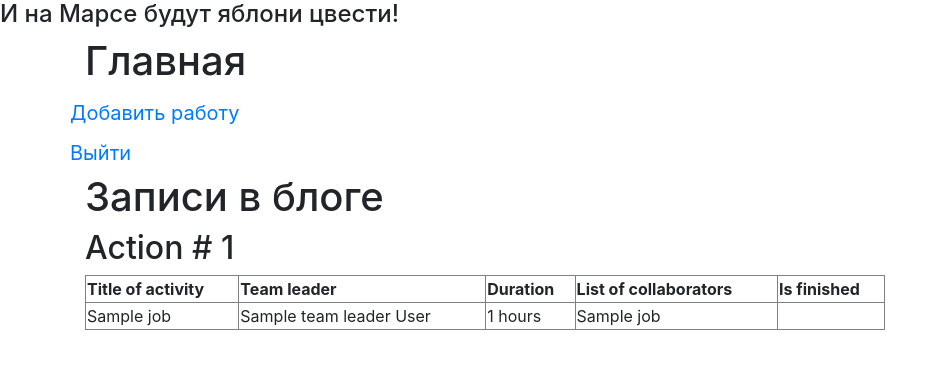
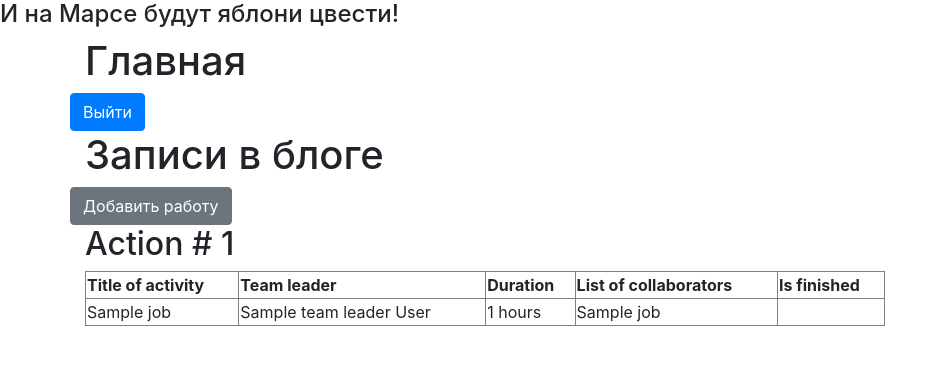
Before and after one commit to Vovadoes/Flask, a Flask app: template templates/main.html in a window 1280 px wide. Shown: the part 82-451 px from the top of the page, without its empty margins (0-947 px from the left). Run offline with Flask 2, Linux system fonts and the light colour scheme; a user stored in the database is signed in; tables that the repository leaves empty hold one stand-in row (values such as "Sample post"); the template is opened without the code that fills it: most values are stand-ins (such as "Sample title", 1, 10 or a date in 2020); some libraries are stand-ins or nearby versions.

Commit message:
Добавим кнопки

```diff
--- a/forms/JobForm.py
+++ b/forms/JobForm.py
@@ -12,4 +12,4 @@ class JobFormValidate(FlaskForm):
 
 class JobFormNoValidate(FlaskForm):
     is_finished = wtforms.BooleanField('is_finished')
-    submit = wtforms.SubmitField('Войти')
+    submit = wtforms.SubmitField('Добавить')
--- a/main.py
+++ b/main.py
@@ -3,6 +3,7 @@ import datetime
 from flask import Flask, request, make_response, session, render_template
 from flask_login import LoginManager, login_user, login_required, logout_user, current_user
 from flask_wtf import CSRFProtect
+from werkzeug.exceptions import abort
 from werkzeug.utils import redirect
 
 from data import db_session
@@ -129,6 +130,7 @@ def add_job():
 
 
 @app.route('/change_job/<int:job_id>', methods=['GET', 'POST'])
+@login_required
 def change_job(job_id: int):
     db_sess = db_session.create_session()
     forms_no_validate = JobFormNoValidate()
@@ -154,6 +156,21 @@ def change_job(job_id: int):
                                forms_no_validate=forms_no_validate, forms_validate=forms_validate)
 
 
+@app.route('/job_delete/<int:job_id>', methods=['GET', 'POST'])
+@login_required
+def job_delete(job_id):
+    db_sess = db_session.create_session()
+    job = db_sess.query(Job).filter(Job.id == job_id).first()
+    if job.team_leader is None or current_user.get_id() != str(job.team_leader):
+        print("job user error")
+        print(f"{job.team_leader=} {current_user.get_id()=}")
+    if job:
+        db_sess.delete(job)
+        db_sess.commit()
+    else:
+        abort(404)
+    return redirect('/')
+
 
 if __name__ == '__main__':
     global_init("db/db.db")
--- a/templates/main.html
+++ b/templates/main.html
@@ -3,18 +3,20 @@
     <h1>Главная</h1>
     {% if current_user.is_authenticated %}
         <div class="row">
-            <a class="navbar-brand" href="/add_job">Добавить работу</a>
-        </div>
-        <div class="row">
-            <a class="navbar-brand" href="/logout">Выйти</a>
+            <a class="btn btn-primary" href="/logout">Выйти</a>
         </div>
     {% else %}
         <p>
-            <a class="btn btn-primary " href="/register">Зарегистрироваться</a>
+            <a class="btn btn-primary" href="/register">Зарегистрироваться</a>
             <a class="btn btn-success" href="/login">Войти</a>
         </p>
     {% endif %}
     <h1>Записи в блоге</h1>
+    {% if current_user.is_authenticated %}
+        <div class="row">
+            <a class="btn btn-secondary" href="/add_job">Добавить работу</a>
+        </div>
+    {% endif %}
     {% for job in jobs %}
         <div>
             <h2>Action # {{ job.id }}</h2>
@@ -36,6 +38,12 @@
                 </tr>
                 <!--ряд с ячейками тела таблицы-->
             </table>
+            {% if current_user.is_authenticated %}
+                {% if job.team_leader|string == current_user.get_id() %}
+                    <a class="btn btn-warning" href="/change_job/{{ job.id }}">Редактировать</a>
+                    <a class="btn btn-danger" href="/job_delete/{{ job.id }}">Удалить</a>
+                {% endif %}
+            {% endif %}
         </div>
     {% endfor %}
 {% endblock %}
```
